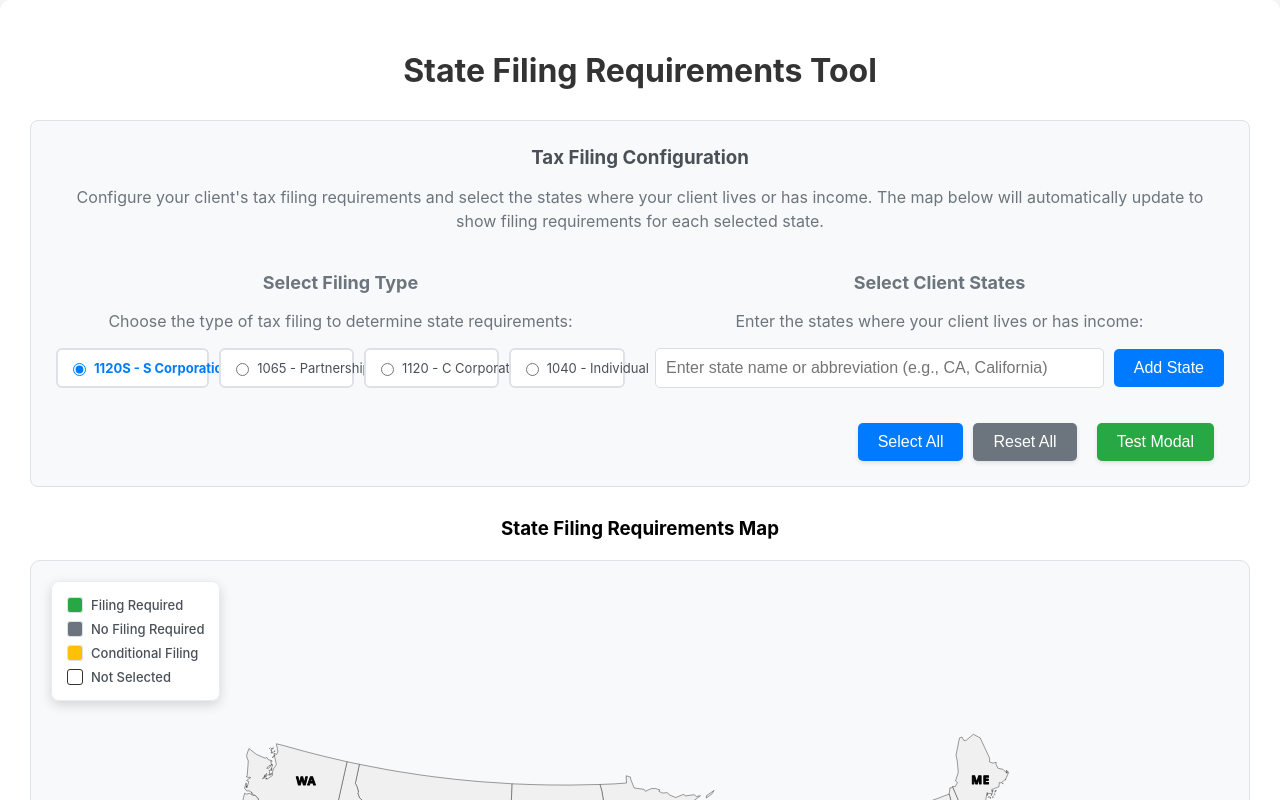
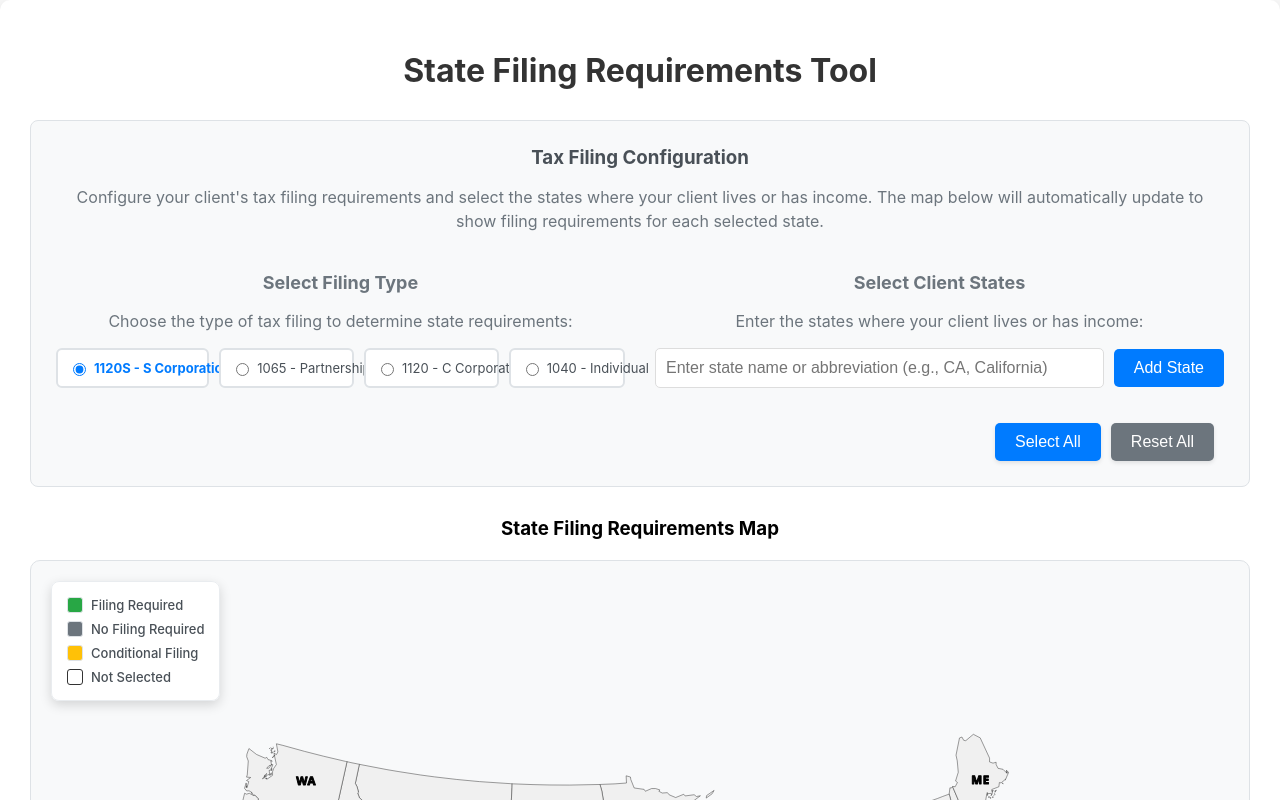
Before and after one commit to DedicatedCPA/TaxFiling, a React (Create React App) app: page / in a window 1280 px wide. Shown: the top 800 px of the page. Built offline with nearby package versions, Linux system fonts and the light colour scheme.

Commit message:
chore: revert unintended dependency changes

```diff
--- a/src/App.css
+++ b/src/App.css
@@ -682,9 +682,3 @@ h1 {
 .reset-all-btn:hover {
   background: #5a6268;
 }
-
-.test-modal-btn {
-  background: #28a745;
-  color: white;
-  margin-left: 10px;
-}
--- a/src/components/TaxFilingTool.js
+++ b/src/components/TaxFilingTool.js
@@ -1,4 +1,4 @@
-import React, { useState } from 'react';
+import React, { useState, useMemo } from 'react';
 import { stateFilingData } from '../data/stateFilingData';
 import USMap from './USMap';
 import StatesModal from './StatesModal';
@@ -12,11 +12,14 @@ const TaxFilingTool = () => {
   const [modalStates, setModalStates] = useState([]);
 
   // State name to abbreviation mapping
-  const stateNameToAbbr = {};
-  Object.keys(stateFilingData).forEach(abbr => {
-    stateNameToAbbr[stateFilingData[abbr].name.toLowerCase()] = abbr;
-    stateNameToAbbr[abbr.toLowerCase()] = abbr;
-  });
+  const stateNameToAbbr = useMemo(() => {
+    const mapping = {};
+    Object.keys(stateFilingData).forEach(abbr => {
+      mapping[stateFilingData[abbr].name.toLowerCase()] = abbr;
+      mapping[abbr.toLowerCase()] = abbr;
+    });
+    return mapping;
+  }, []);
 
   const addState = () => {
     const stateInputTrimmed = stateInput.trim();
@@ -277,12 +280,6 @@ const TaxFilingTool = () => {
           >
             Reset All
           </button>
-          <button
-            className="action-button test-modal-btn"
-            onClick={() => showStatesModal('required')}
-          >
-            Test Modal
-          </button>
         </div>
       </div>
 
```
